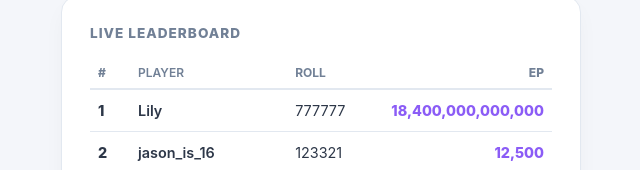
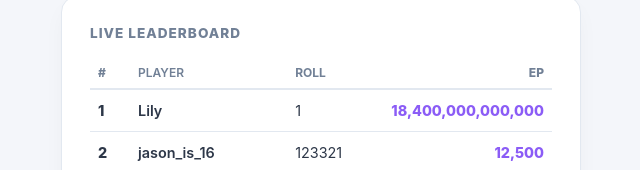
Before and after one commit to lilysmith8/lilysrngdle, a plain HTML site: page index.html in a window 1280 px wide. Shown: the part 630-800 px from the top of the page, 319-959 px from the left. Drawn offline with Linux system fonts and the light colour scheme.

Commit message:
Update index.html

```diff
--- a/index.html
+++ b/index.html
@@ -448,7 +448,7 @@
 
     // Pre-populated Leaderboard (Simulated Multiplayer)
     let leaderboardData = [
-      { rank: 1, name: "Lily ", roll: "777777", ep: 18400000000000 },
+      { rank: 1, name: "Lily ", roll: "1", ep: 18400000000000 },
       { rank: 2, name: "jason_is_16", roll: "123321", ep: 12500 },
       { rank: 3, name: "rollington6 ", roll: "888888", ep: 11200 },
       { rank: 4, name: "cheesyFist ", roll: "900009", ep: 9400 },
```
